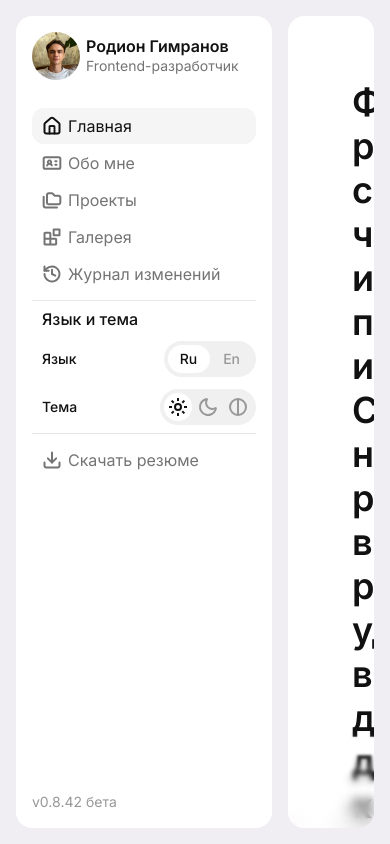
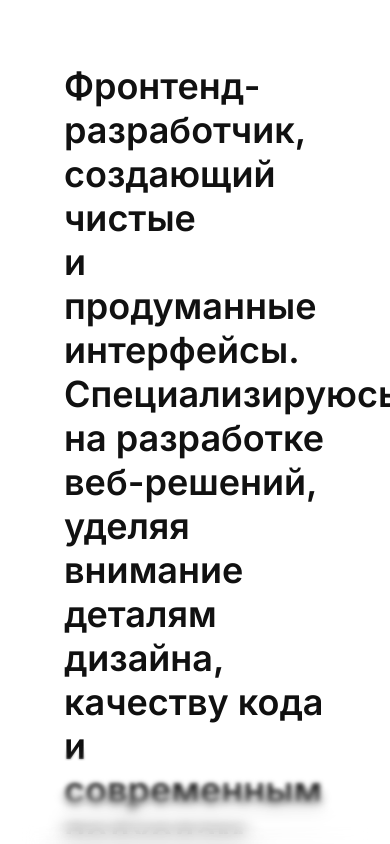
Before and after one commit to RodionGimranov/personal-site, a Vue app: page /#/Home in a window 390 px wide. Built offline with nearby package versions, Linux system fonts and the light colour scheme.

Commit message:
style: add new media queries

```diff
--- a/src/styles/mediaQueries.scss
+++ b/src/styles/mediaQueries.scss
@@ -0,0 +1,22 @@
+@media (max-width: 1024px) {
+    body {
+        padding: 0;
+    }
+
+    .common_layout_style {
+        height: 100vh;
+        border-radius: 0;
+    }
+
+    .side_bar_container {
+        display: none;
+    }
+
+    header {
+        display: flex;
+    }
+
+    .blur_mask_wrapper {
+        width: 100%;
+    }
+}
```
